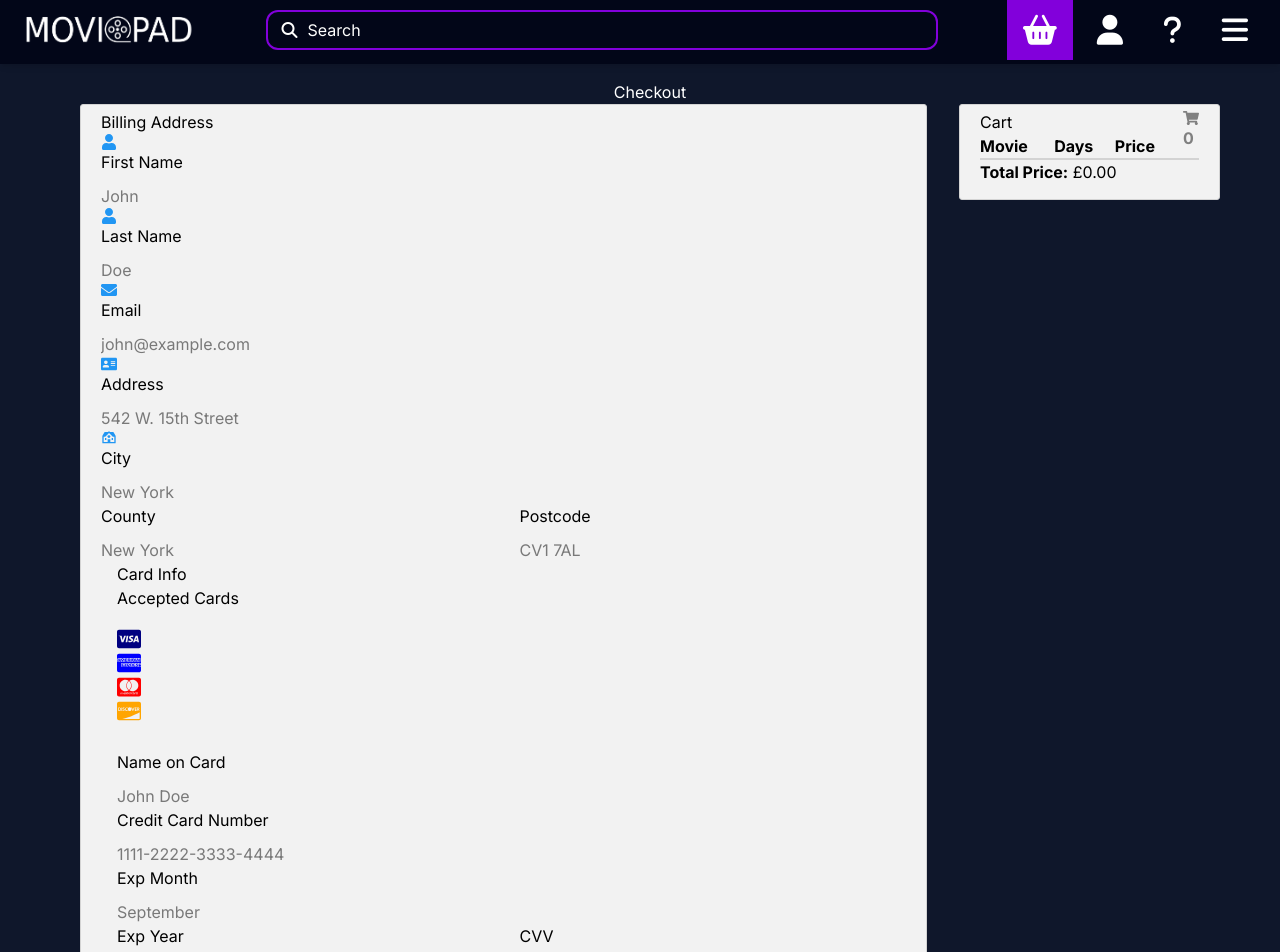
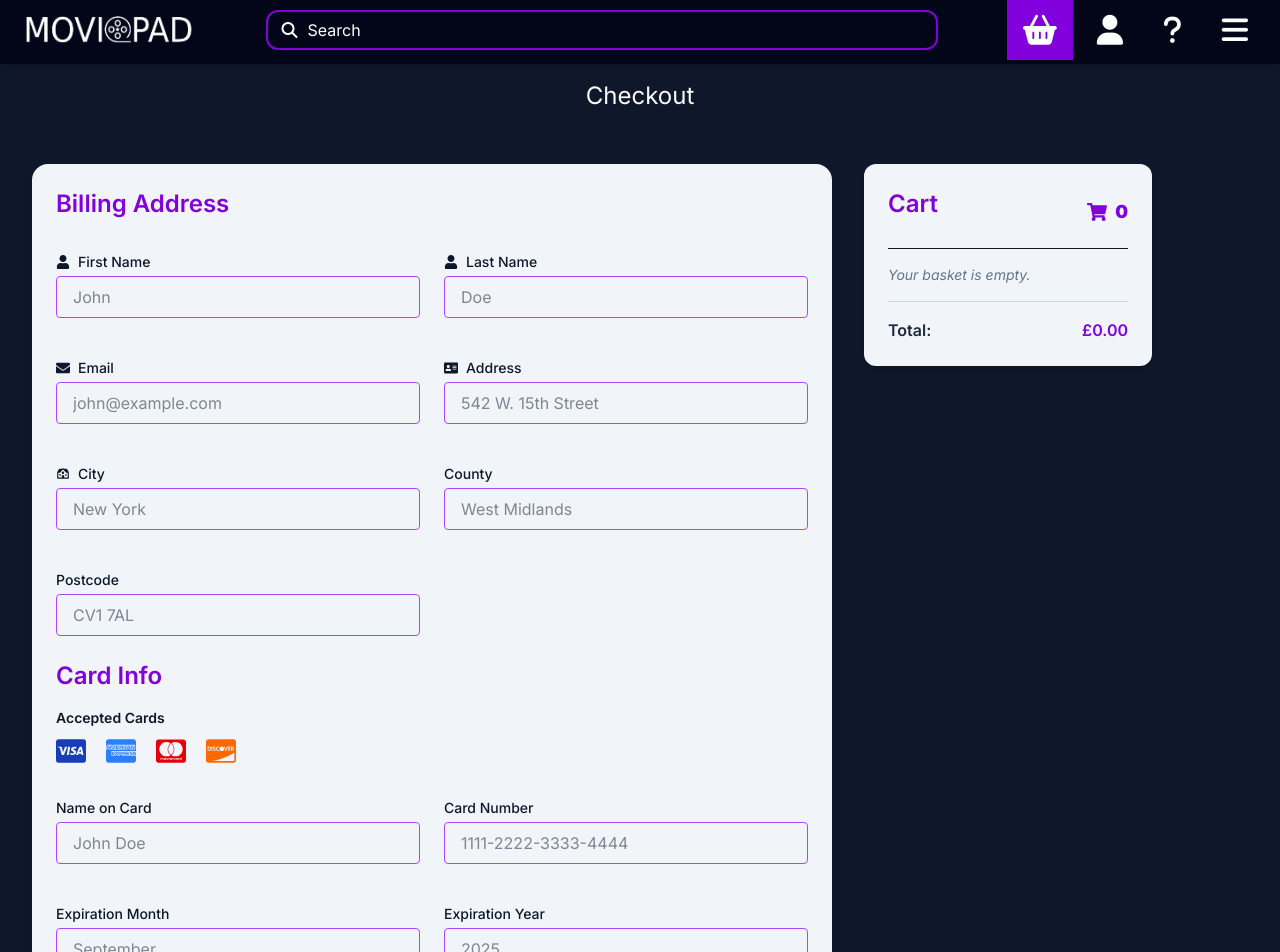
Before and after one commit to Kaialogen/Movie-Pad, a React (Vite) app: page /checkout in a window 1280 px wide. Shown: the top 952 px of the page. Built offline with nearby package versions, Linux system fonts and the light colour scheme.

Commit message:
feat: Moved Checkout Page to Tailwind

```diff
--- a/src/components/BasketWidget/BasketWidget.css
+++ /dev/null
@@ -1,33 +0,0 @@
-.basket-widget-col-25 {
-  -ms-flex: 25%; /* IE10 */
-  flex: 25%;
-  padding: 0 16px;
-}
-
-.basket-widget-container {
-  background-color: #f2f2f2;
-  padding: 5px 20px 15px 20px;
-  border: 1px solid lightgrey;
-  border-radius: 3px;
-}
-
-span.price {
-  float: right;
-  color: grey;
-}
-
-hr.basket-widget {
-  border: 1px solid lightgrey;
-}
-
-.basket-widget-table {
-  width: 90%;
-}
-
-.basket-widget-table-header {
-  text-align: left;
-}
-
-.basket-widget-table-body {
-  text-align: left;
-}
--- a/src/components/BasketWidget/BasketWidget.jsx
+++ b/src/components/BasketWidget/BasketWidget.jsx
@@ -1,45 +1,51 @@
-// components/BasketWidget/BasketWidget.js
 import { useSelector } from 'react-redux';
 import { FaShoppingCart } from 'react-icons/fa';
 
-import './BasketWidget.css';
-
 export default function BasketWidget() {
   const basket = useSelector((state) => state.basket.basket);
-
   const totalPrice = basket.reduce((sum, item) => sum + item.price * item.rentDays, 0).toFixed(2);
 
   return (
-    <div className='basket-widget-col-25'>
-      <div className='basket-widget-container'>
-        <h4>
-          Cart{' '}
-          <span className='price'>
-            <FaShoppingCart />
+    <aside className='w-9/12'>
+      <div className='bg-slate-100 rounded-xl shadow-md p-6 text-slate-900'>
+        <h4 className='text-lg font-semibold flex items-center justify-between border-b pb-3 mb-4'>
+          <span className='text-2xl font-semibold mb-4 text-purple-700'>Cart</span>
+          <span className='flex items-center gap-2 text-purple-700'>
+            <FaShoppingCart className='text-xl' />
             <b>{basket.length}</b>
           </span>
         </h4>
-        <table className='basket-widget-table'>
+
+        {basket.length > 0 ? (
+          <table className='w-full text-sm text-left'>
             <thead>
-            <tr className='basket-widget-table-header'>
-              <th>Movie</th>
-              <th>Days</th>
-              <th>Price</th>
+              <tr className='border-b text-slate-600'>
+                <th className='pb-2'>Movie</th>
+                <th className='pb-2'>Days</th>
+                <th className='pb-2'>Price</th>
               </tr>
             </thead>
-          <tbody className='basket-widget-table-body'>
+            <tbody>
               {basket.map((item) => (
-              <tr key={item.id}>
-                <td>{item.name}</td>
-                <td>{item.rentDays}</td>
-                <td>£{(item.price * item.rentDays).toFixed(2)}</td>
+                <tr key={item.id} className='hover:bg-slate-100 transition'>
+                  <td className='py-2'>{item.name}</td>
+                  <td className='py-2'>{item.rentDays}</td>
+                  <td className='py-2'>£{(item.price * item.rentDays).toFixed(2)}</td>
                 </tr>
               ))}
             </tbody>
           </table>
-        <hr className='basket-widget' />
-        <strong>Total Price:</strong> £<span id='total-price'>{totalPrice}</span>
+        ) : (
+          <p className='text-slate-500 italic text-sm'>Your basket is empty.</p>
+        )}
+
+        <hr className='my-4 border-slate-300' />
+
+        <div className='flex justify-between font-semibold text-slate-800'>
+          <span>Total:</span>
+          <span className='text-purple-700'>£{totalPrice}</span>
         </div>
       </div>
+    </aside>
   );
 }
--- a/src/components/CheckoutForm/CheckoutForm.css
+++ /dev/null
@@ -1,54 +0,0 @@
-.checkout-form-col-75 {
-  -ms-flex: 75%; /* IE10 */
-  flex: 75%;
-  padding: 0 16px;
-}
-
-.checkout-form-container {
-  background-color: #f2f2f2;
-  padding: 5px 20px 15px 20px;
-  border: 1px solid lightgrey;
-  border-radius: 3px;
-}
-
-.checkout-form-row {
-  display: -ms-flexbox; /* IE10 */
-  display: flex;
-  -ms-flex-wrap: wrap; /* IE10 */
-  flex-wrap: wrap;
-  margin: 0 -16px;
-  top: 60px;
-}
-
-.checkout-form-col-50 {
-  -ms-flex: 50%; /* IE10 */
-  flex: 50%;
-  padding: 0 16px;
-}
-
-.checkout-form-icons {
-  margin-bottom: 20px;
-  padding: 7px 0;
-  font-size: 24px;
-}
-
-.checkout-form-btn {
-  background-color: #04aa6d;
-  color: white;
-  padding: 12px;
-  margin: 10px 0;
-  border: none;
-  width: 100%;
-  border-radius: 3px;
-  cursor: pointer;
-  font-size: 17px;
-}
-
-.checkout-form-btn:hover {
-  background-color: #45a049;
-}
-
-.checkout-form-label {
-  margin-bottom: 10px;
-  display: block;
-}
--- a/src/components/CheckoutForm/CheckoutForm.jsx
+++ b/src/components/CheckoutForm/CheckoutForm.jsx
@@ -3,10 +3,10 @@
 import { useNavigate } from 'react-router';
 import { useState } from 'react';
 
-import './CheckoutForm.css';
-
 export default function CheckoutForm() {
   const navigate = useNavigate();
+
+  // State
   const [firstName, setFirstName] = useState('');
   const [lastName, setLastName] = useState('');
   const [email, setEmail] = useState('');
@@ -14,7 +14,6 @@
   const [city, setCity] = useState('');
   const [county, setCounty] = useState('');
   const [postcode, setPostcode] = useState('');
-
   const [cardName, setCardName] = useState('');
   const [cardNumber, setCardNumber] = useState('');
   const [expMonth, setExpMonth] = useState('');
@@ -26,17 +25,21 @@
     navigate('/order-confirmation');
   };
 
+  const inputClass =
+    'w-full px-4 py-2 border border-purple-500 text-slate-900 rounded focus:outline-none focus:ring-2 focus:ring-purple-700';
+
+  const labelClass = 'flex items-center gap-2 text-sm font-medium mb-1 mt-4';
+
   return (
-    <>
-      <div className='checkout-form-col-75'>
-        <div className='checkout-form-container'>
-          <form onSubmit={handleSubmit}>
-            <div className='checkout-form-row'>
-              <div className='checkout-form-col-50'>
-                <h3>Billing Address</h3>
-                <label htmlFor='fname' className='checkout-form-label'>
-                  <FaUser color='#2196f3' />
-                  First Name
+    <div className='bg-slate-100 w-full max-w-4xl mx-auto p-6 rounded-2xl shadow-lg font-inter'>
+      <form onSubmit={handleSubmit} className='text-slate-900 space-y-6'>
+        {/* Billing Info */}
+        <section>
+          <h3 className='text-2xl font-semibold mb-4 text-purple-700'>Billing Address</h3>
+          <div className='grid grid-cols-1 md:grid-cols-2 gap-6'>
+            <div>
+              <label htmlFor='fname' className={labelClass}>
+                <FaUser /> First Name
               </label>
               <input
                 type='text'
@@ -45,11 +48,14 @@
                 placeholder='John'
                 value={firstName}
                 onChange={(e) => setFirstName(e.target.value)}
+                className={inputClass}
                 required
               />
-                <label htmlFor='lname' className='checkout-form-label'>
-                  <FaUser color='#2196f3' />
-                  Last Name
+            </div>
+
+            <div>
+              <label htmlFor='lname' className={labelClass}>
+                <FaUser /> Last Name
               </label>
               <input
                 type='text'
@@ -58,11 +64,14 @@
                 placeholder='Doe'
                 value={lastName}
                 onChange={(e) => setLastName(e.target.value)}
+                className={inputClass}
                 required
               />
-                <label htmlFor='email' className='checkout-form-label'>
-                  <FaEnvelope color='#2196f3' />
-                  Email
+            </div>
+
+            <div>
+              <label htmlFor='email' className={labelClass}>
+                <FaEnvelope /> Email
               </label>
               <input
                 type='email'
@@ -71,11 +80,14 @@
                 placeholder='john@example.com'
                 value={email}
                 onChange={(e) => setEmail(e.target.value)}
+                className={inputClass}
                 required
               />
-                <label htmlFor='adr' className='checkout-form-label'>
-                  <FaAddressCard color='#2196f3' />
-                  Address
+            </div>
+
+            <div>
+              <label htmlFor='adr' className={labelClass}>
+                <FaAddressCard /> Address
               </label>
               <input
                 type='text'
@@ -84,11 +96,14 @@
                 placeholder='542 W. 15th Street'
                 value={address}
                 onChange={(e) => setAddress(e.target.value)}
+                className={inputClass}
                 required
               />
-                <label htmlFor='city' className='checkout-form-label'>
-                  <BiSolidInstitution color='#2196f3' />
-                  City
+            </div>
+
+            <div>
+              <label htmlFor='city' className={labelClass}>
+                <BiSolidInstitution /> City
               </label>
               <input
                 type='text'
@@ -97,27 +112,29 @@
                 placeholder='New York'
                 value={city}
                 onChange={(e) => setCity(e.target.value)}
+                className={inputClass}
                 required
               />
             </div>
-            </div>
-            <div className='checkout-form-row'>
-              <div className='checkout-form-col-50'>
-                <label htmlFor='county' className='checkout-form-label'>
+
+            <div>
+              <label htmlFor='county' className={labelClass}>
                 County
               </label>
               <input
                 type='text'
                 id='county'
                 name='county'
-                  placeholder='New York'
+                placeholder='West Midlands'
                 value={county}
                 onChange={(e) => setCounty(e.target.value)}
+                className={inputClass}
                 required
               />
             </div>
-              <div className='checkout-form-col-50'>
-                <label htmlFor='postcode' className='checkout-form-label'>
+
+            <div>
+              <label htmlFor='postcode' className={labelClass}>
                 Postcode
               </label>
               <input
@@ -127,23 +144,28 @@
                 placeholder='CV1 7AL'
                 value={postcode}
                 onChange={(e) => setPostcode(e.target.value)}
+                className={inputClass}
                 required
               />
             </div>
           </div>
+        </section>
 
-            <div className='checkout-form-col-50'>
-              <h3>Card Info</h3>
-              <label htmlFor='fname' className='checkout-form-label'>
-                Accepted Cards
-              </label>
-              <div className='checkout-form-icons'>
-                <FaCcVisa color='navy' />
-                <FaCcAmex color='blue' />
-                <FaCcMastercard color='red' />
-                <FaCcDiscover color='orange' />
+        {/* Card Info */}
+        <section>
+          <h3 className='text-2xl font-semibold mb-4 text-purple-700'>Card Info</h3>
+
+          <label className='block text-sm font-semibold mb-2'>Accepted Cards</label>
+          <div className='flex items-center gap-5 text-3xl mb-4'>
+            <FaCcVisa className='text-blue-800' />
+            <FaCcAmex className='text-blue-500' />
+            <FaCcMastercard className='text-red-600' />
+            <FaCcDiscover className='text-orange-500' />
           </div>
-              <label htmlFor='cname' className='checkout-form-label'>
+
+          <div className='grid grid-cols-1 md:grid-cols-2 gap-6'>
+            <div>
+              <label htmlFor='cname' className={labelClass}>
                 Name on Card
               </label>
               <input
@@ -153,10 +175,14 @@
                 placeholder='John Doe'
                 value={cardName}
                 onChange={(e) => setCardName(e.target.value)}
+                className={inputClass}
                 required
               />
-              <label htmlFor='ccnum' className='checkout-form-label'>
-                Credit Card Number
+            </div>
+
+            <div>
+              <label htmlFor='ccnum' className={labelClass}>
+                Card Number
               </label>
               <input
                 type='text'
@@ -165,10 +191,14 @@
                 placeholder='1111-2222-3333-4444'
                 value={cardNumber}
                 onChange={(e) => setCardNumber(e.target.value)}
+                className={inputClass}
                 required
               />
-              <label htmlFor='expmonth' className='checkout-form-label'>
-                Exp Month
+            </div>
+
+            <div>
+              <label htmlFor='expmonth' className={labelClass}>
+                Expiration Month
               </label>
               <input
                 type='text'
@@ -177,25 +207,29 @@
                 placeholder='September'
                 value={expMonth}
                 onChange={(e) => setExpMonth(e.target.value)}
+                className={inputClass}
                 required
               />
-              <div className='checkout-form-row'>
-                <div className='checkout-form-col-50'>
-                  <label htmlFor='expyear' className='checkout-form-label'>
-                    Exp Year
+            </div>
+
+            <div>
+              <label htmlFor='expyear' className={labelClass}>
+                Expiration Year
               </label>
               <input
                 type='text'
                 id='expyear'
                 name='expyear'
-                    placeholder='2023'
+                placeholder='2025'
                 value={expYear}
                 onChange={(e) => setExpYear(e.target.value)}
+                className={inputClass}
                 required
               />
             </div>
-                <div className='checkout-form-col-50'>
-                  <label htmlFor='cvv' className='checkout-form-label'>
+
+            <div>
+              <label htmlFor='cvv' className={labelClass}>
                 CVV
               </label>
               <input
@@ -205,22 +239,25 @@
                 placeholder='352'
                 value={cvv}
                 onChange={(e) => setCVV(e.target.value)}
+                className={inputClass}
                 required
               />
             </div>
           </div>
+        </section>
+
+        <div className='flex items-center gap-2 mt-6'>
+          <input type='checkbox' name='sameadr' defaultChecked />
+          <label className='text-sm'>Shipping address same as billing</label>
         </div>
 
-            <label className='checkout-form-label'>
-              <input type='checkbox' name='sameadr' checked='checked' />
-              Shipping address same as billing
-            </label>
-            <button type='submit' value='Place Order' className='checkout-form-btn'>
+        <button
+          type='submit'
+          className='mt-6 w-full md:w-1/3 mx-auto block bg-purple-700 text-white py-3 rounded-md hover:bg-purple-600 transition font-semibold'
+        >
           Place Order
         </button>
       </form>
     </div>
-      </div>
-    </>
   );
 }
--- a/src/pages/CheckoutPage.css
+++ /dev/null
@@ -1,21 +0,0 @@
-.order-main {
-  position: relative;
-  margin: auto;
-  width: 1300px;
-  padding: 80px;
-  box-sizing: border-box;
-}
-
-.checkout-title {
-  text-align: center;
-  color: white;
-}
-
-.checkout-row {
-  display: -ms-flexbox; /* IE10 */
-  display: flex;
-  -ms-flex-wrap: wrap; /* IE10 */
-  flex-wrap: wrap;
-  margin: 0 -16px;
-  top: 60px;
-}
--- a/src/pages/CheckoutPage.jsx
+++ b/src/pages/CheckoutPage.jsx
@@ -2,19 +2,20 @@
 import BasketWidget from '../components/BasketWidget/BasketWidget';
 import CheckoutForm from '../components/CheckoutForm/CheckoutForm';
 
-import './CheckoutPage.css';
-
 export default function CheckoutPage() {
   return (
-    <>
+    <div className='bg-slate-900 min-h-screen text-slate-50 font-inter'>
       <Navbar />
-      <div className='order-main'>
-        <h1 className='checkout-title'>Checkout</h1>
-        <div className='checkout-row'>
+      <h1 className='text-center text-2xl pb-5 pt-20 text-slate-50'>Checkout</h1>
+
+      <div className='grid grid-cols-1 lg:grid-cols-3 gap-8 p-8 max-w-7xl mx-auto'>
+        <div className='lg:col-span-2'>
           <CheckoutForm />
+        </div>
+        <div className='lg:col-span-1'>
           <BasketWidget />
         </div>
       </div>
-    </>
+    </div>
   );
 }
--- a/src/pages/HomePage.jsx
+++ b/src/pages/HomePage.jsx
@@ -4,13 +4,11 @@
 
 function HomePage() {
   return (
-    <>
-      <div className='bg-slate-900 min-h-full text-slate-50 font-inter'>
-        <NavBar />
-        <SlideShow />
-        <ShopGrid />
-      </div>
-    </>
+    <div className='bg-slate-900 min-h-full text-slate-50 font-inter'>
+      <NavBar />
+      <SlideShow />
+      <ShopGrid />
+    </div>
   );
 }
 
```
Lines whose indentation alone changed are shown as unchanged.
